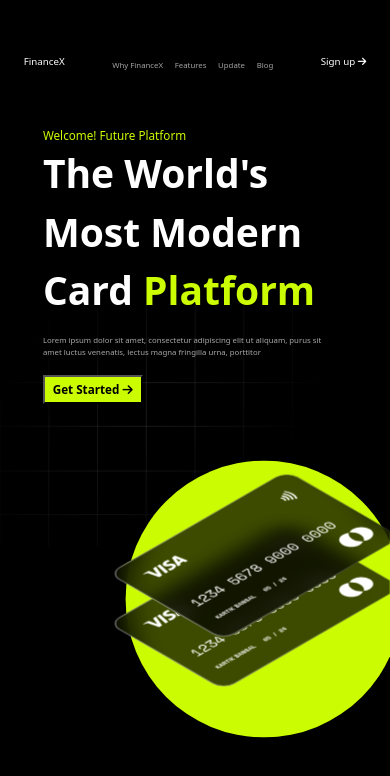
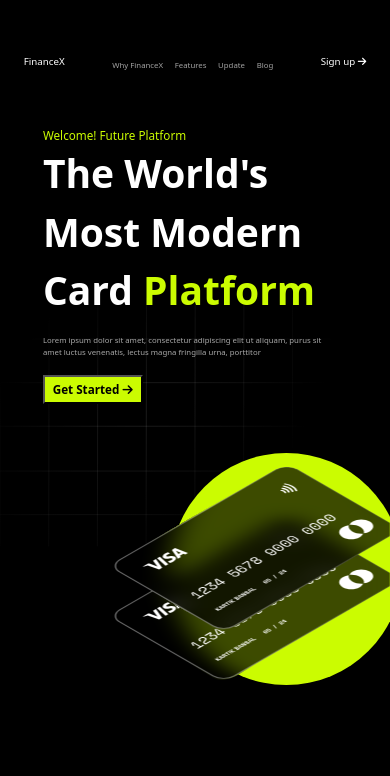
Before and after one commit to Thejus-Mathew/GSAP_Animation, a React (Vite) app: page / in a window 390 px wide. Shown: the top 776 px of the page. Built offline with nearby package versions, Linux system fonts and the light colour scheme.

Commit message:
HomePage

```diff
--- a/src/App.css
+++ b/src/App.css
@@ -180,8 +180,8 @@ body{
 
 @media screen and (max-width:500px) {
   .homePage .banner2{
-    top: 30%;
-    height: 82%;
+    top: 33vh;
+    height: 580px;
     width: 200%;
     transform-origin: 100% 50%;
     scale: 0.4;
```
